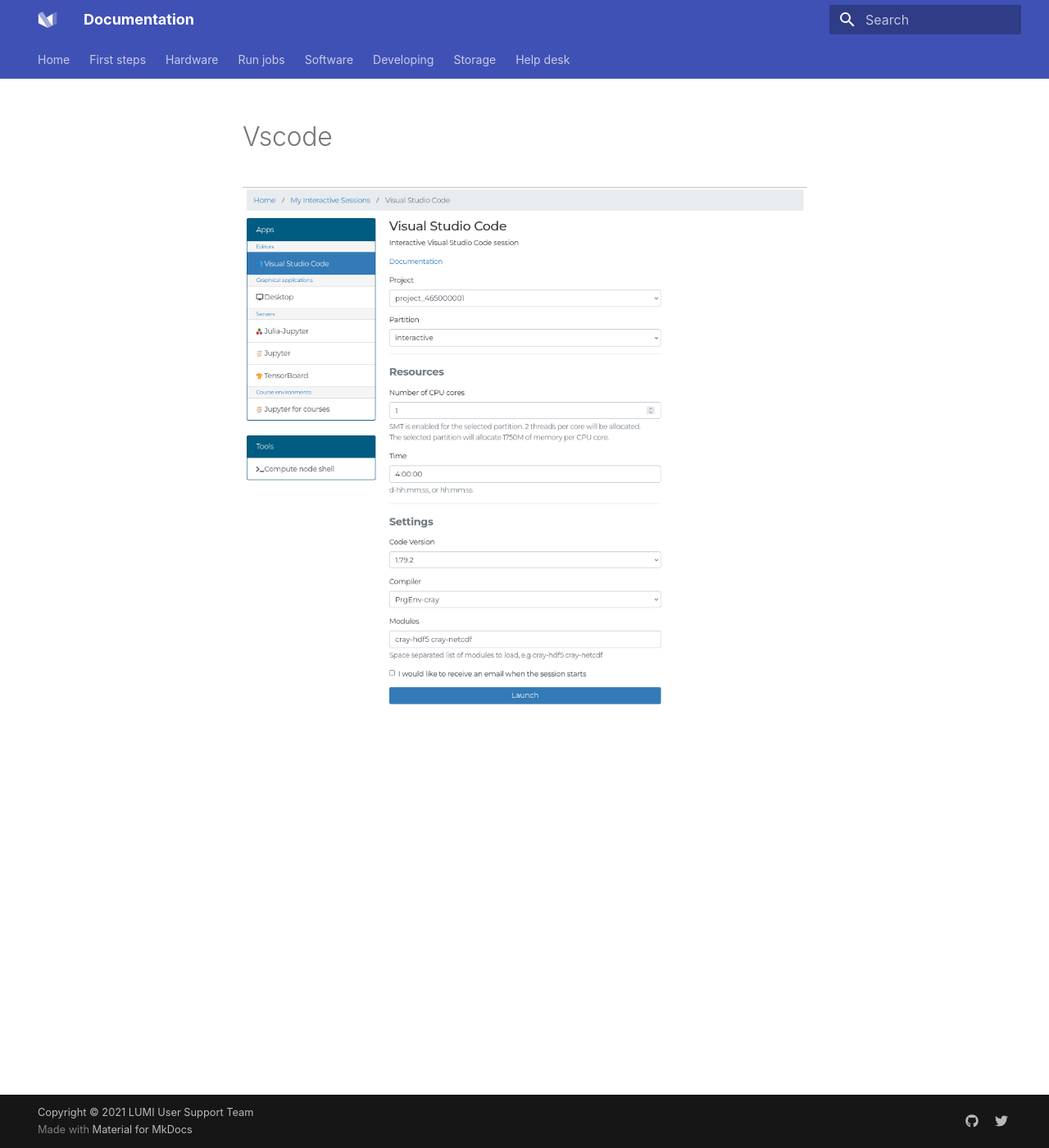
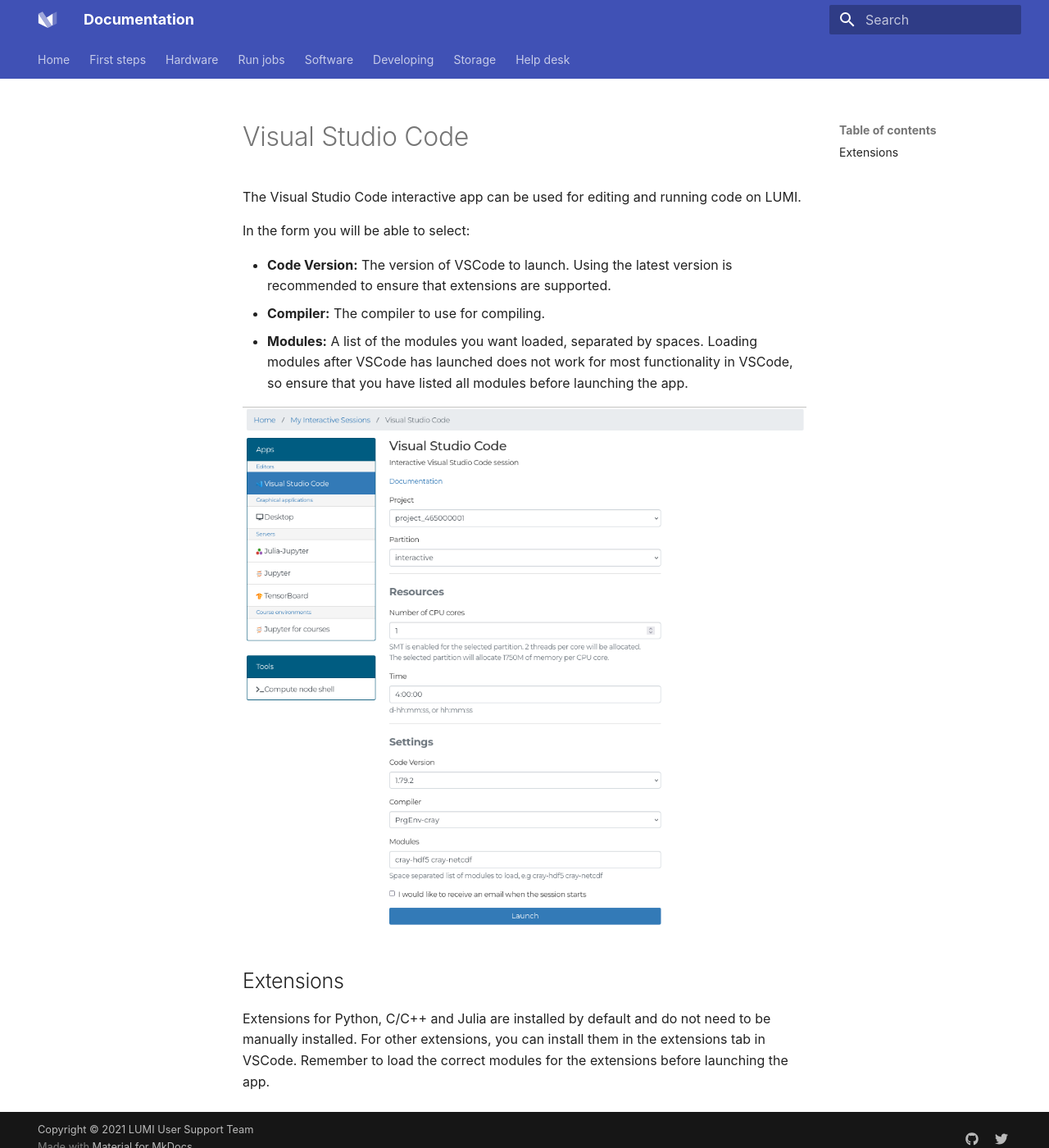
Before and after one commit to Lumi-supercomputer/lumi-userguide, an MkDocs documentation site: the page built from docs/runjobs/webui/vscode.md, in a window 1280 px wide and 1400 px high. Shown: the whole window at 82% size. Built offline with MkDocs 1.6.1 and Material for MkDocs 9.7.7, drawn with Linux system fonts in a browser that asks for light colours.

Commit message:
Add web interface VSCode docs

```diff
--- a/docs/runjobs/webui/vscode.md
+++ b/docs/runjobs/webui/vscode.md
@@ -1 +1,17 @@
+# Visual Studio Code
+
+The Visual Studio Code interactive app can be used for editing and running code on LUMI.
+
+In the form you will be able to select:
+
+- **Code Version:** The version of VSCode to launch.
+    Using the latest version is recommended to ensure that extensions are supported.
+- **Compiler:** The compiler to use for compiling.
+- **Modules:** A list of the modules you want loaded, separated by spaces. Loading modules after VSCode has launched does not work for most functionality in VSCode, so ensure that you have listed all modules before launching the app.
+
 ![](../../assets/images/wwwLumiVSCode.png)
+
+## Extensions
+Extensions for Python, C/C++ and Julia are installed by default and do not need to be manually installed.
+For other extensions, you can install them in the extensions tab in VSCode.
+Remember to load the correct modules for the extensions before launching the app.
```
